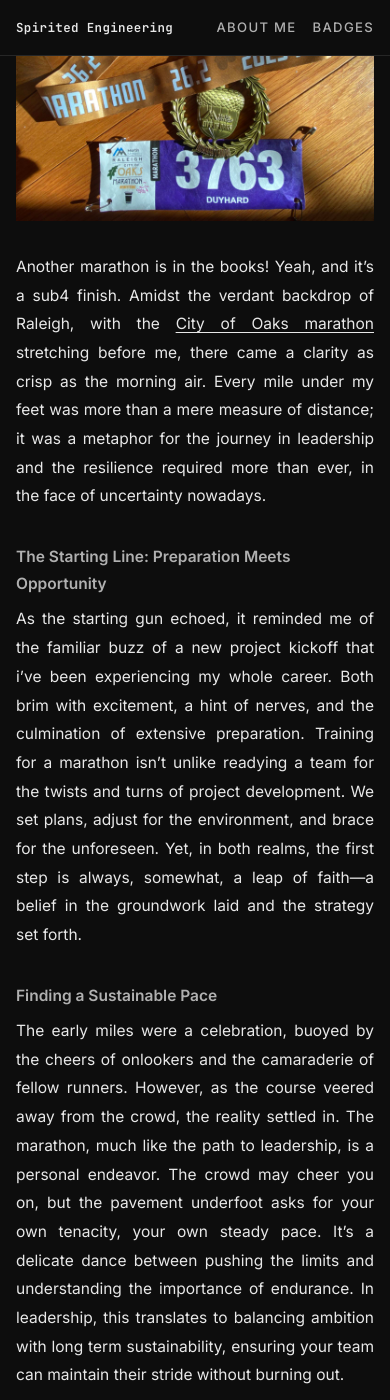
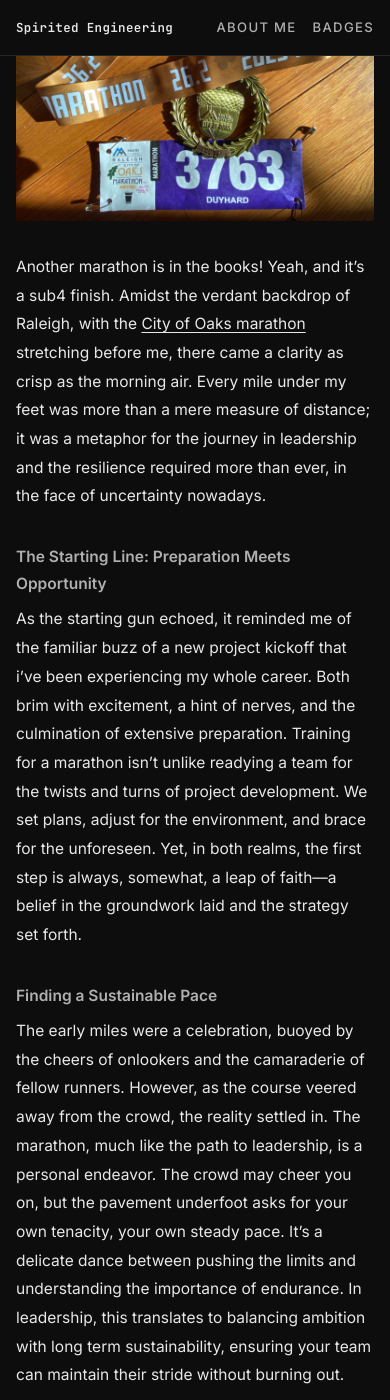
Before and after one commit to dnguyenv/dnguyenv.github.io, a Jekyll site: the page built from _posts/2025-09-04-Rhythms-of-Resilience.md, in a window 390 px wide and 1400 px high, scrolled down 365 px. Built offline with Jekyll 4.4.1, drawn with Linux system fonts in a browser that asks for light colours; our own code applies the rules of GitHub Pages for plain Markdown files.

Commit message:
style: left-align post content on mobile

```diff
--- a/assets/main.scss
+++ b/assets/main.scss
@@ -501,4 +501,8 @@ pre code {
   .site-title {
     font-size: 0.78rem;
   }
+
+  .post-content p {
+    text-align: left;
+  }
 }
```
